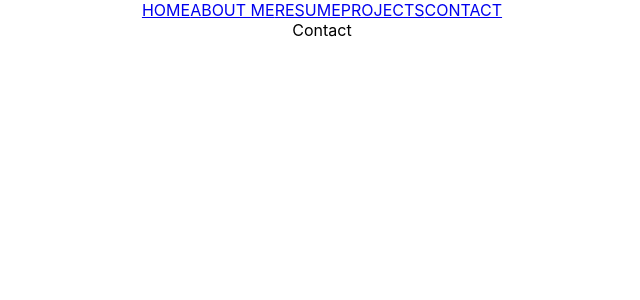
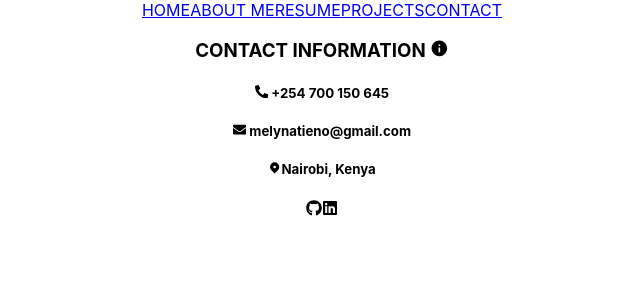
Before and after one commit to MelynAtieno/react-website-app, a React (Create React App) app: page /contact in a window 1280 px wide. Shown: the top 300 px of the page, without its empty margins (318-958 px from the left). Built offline with nearby package versions, Linux system fonts and the light colour scheme.

Commit message:
add contact information

```diff
--- a/package.json
+++ b/package.json
@@ -8,6 +8,7 @@
     "@testing-library/user-event": "^13.5.0",
     "react": "^18.2.0",
     "react-dom": "^18.2.0",
+    "react-icons": "^4.7.1",
     "react-router-dom": "^6.5.0",
     "react-scripts": "5.0.1",
     "web-vitals": "^2.1.4"
--- a/src/App.js
+++ b/src/App.js
@@ -10,7 +10,7 @@ import Contact from './Components/Contact';
 function App() {
   return (
     <div className="App">
-       <Navbar />
+      <Navbar />
 
       <Routes>
         <Route path="/home" element={<Home />}> </Route>
--- a/src/Components/Contact.js
+++ b/src/Components/Contact.js
@@ -1,8 +1,19 @@
 import React from 'react'
+import { FaEnvelope, FaGithub, FaLinkedin, FaPhoneAlt } from "react-icons/fa";
+import { MdInfo } from "react-icons/md";
+import { HiLocationMarker } from "react-icons/hi";
 
 function Contact() {
   return (
-    <div>Contact</div>
+    <div className='contact'>
+        <h3 className='contact-me'><b>CONTACT INFORMATION <MdInfo /></b></h3>
+        <h5 className='tel'><FaPhoneAlt /> +254 700 150 645 </h5>
+        <h5 className='email'><FaEnvelope /> melynatieno@gmail.com </h5>
+      <h5 className='location'><HiLocationMarker />Nairobi, Kenya</h5>
+        <FaGithub />
+      <FaLinkedin />
+
+    </div>
   )
 }
 
```
Also changed, not shown: 1 other file (tests, documents, lock files or other folders).
